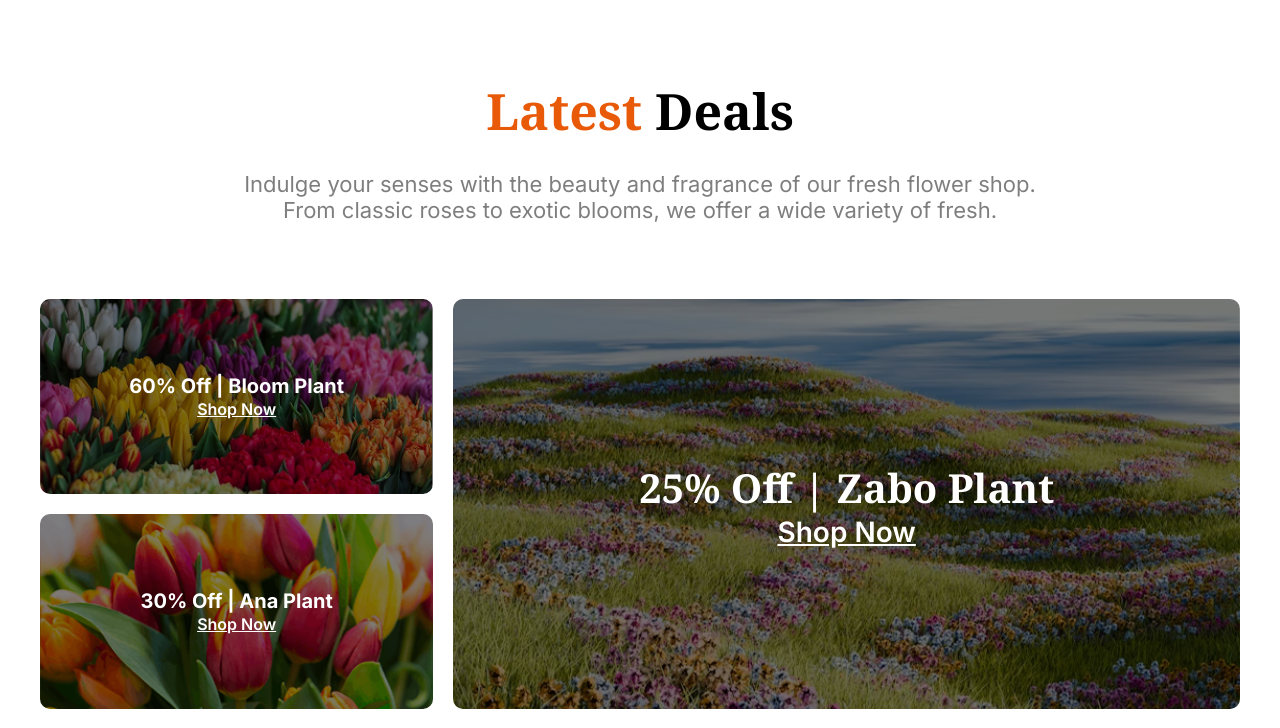
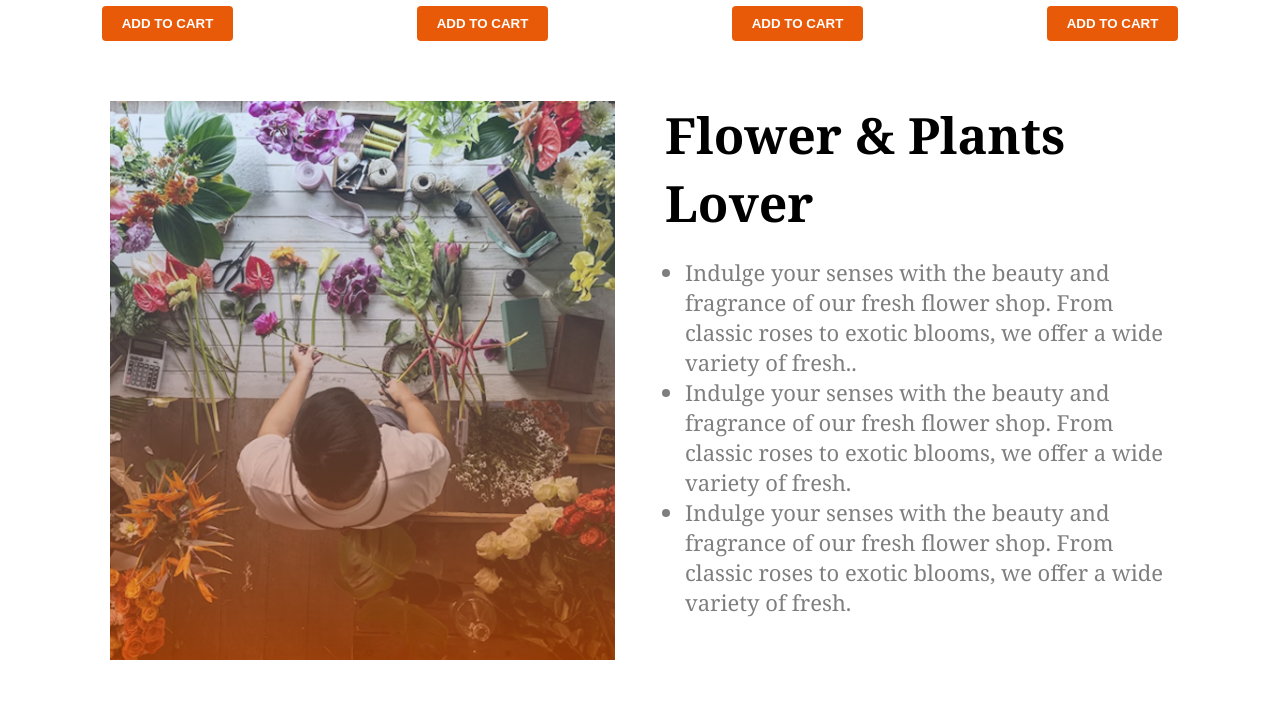
Before and after one commit to risingrahmanmizanur/2nd-assignment, a plain HTML site: page index.html in a window 1280 px wide. Shown: the part 1704-2432 px from the top of the page. Drawn offline with Linux system fonts and the light colour scheme.

Commit message:
all section done alhumdulillah

```diff
--- a/index.html
+++ b/index.html
@@ -19,7 +19,7 @@
 
 <body>
     <header class="header ">
-        <nav class="nav hidden">
+        <nav class="nav">
             <div class="img">
                 <img src="assets/logo.png" alt="website logo">
             </div>
@@ -34,7 +34,7 @@
     </header>
     <main>
         <!-- banner -->
-        <section class="banner hidden">
+        <section class="banner">
             <div class="banner-content">
                 <h1 class="banner-title"><span>ALWAYS</span> FRESH <br>FLOWERS</h1>
                 <p class="banner-description">
@@ -107,14 +107,39 @@
                 </div>
             </div>
         </section>
+        <!-- special my last part -->
+        <section class="plants-section2">
+            <div class="plants-container">
+
+                <!-- Image -->
+                <div class="plants-image ">
+                    <img src="assets/flower-store.png" alt="Flower Shop">
+                    <!-- <img src="assets/trusted-badge.png" alt="badge" class="trusted-badge"> -->
+                </div>
+
+                <div class="plants-content">
+                    <h2>Flower & Plants Lover</h2>
+                    <ul>
+                        <li>Indulge your senses with the beauty and fragrance of our fresh flower shop. From classic
+                            roses to exotic blooms, we offer a wide variety of fresh..</li>
+                        <li>Indulge your senses with the beauty and fragrance of our fresh flower shop. From classic
+                            roses to exotic blooms, we offer a wide variety of fresh.</li>
+                        <li>Indulge your senses with the beauty and fragrance of our fresh flower shop. From classic
+                            roses to exotic blooms, we offer a wide variety of fresh.</li>
+                    </ul>
+                </div>
+
+            </div>
+        </section>
+
         <!-- Section 5-->
-        <section class="deals hidden">
+        <section class="deals">
             <h2 class="deal-title"><span class="lates">Latest</span> Deals</h2>
             <p class="deal-para">Indulge your senses with the beauty and fragrance of our fresh flower shop. From
                 classic roses to exotic
                 blooms, we offer a wide variety of fresh.</p>
         </section>
-        <section class="grid-container hidden">
+        <section class="grid-container">
             <!-- left-column -->
             <div class="left-column">
                 <div class="card"
@@ -145,7 +170,7 @@
             </div>
         </section>
         <!-- join section -->
-        <section class="join-section hidden">
+        <section class="join-section">
             <div class="join-div">
                 <h2>Join the colorful Bunch</h2>
                 <form class="join-form">
--- a/style.css
+++ b/style.css
@@ -178,7 +178,66 @@ nav ul li {
 
 /* banner end */
 
+/* last of mine */
+/* ========== Plants Section ========== */
+.plants-section2 {
+  padding: 40px 20px;
+  /* background-color: #f5f7fa; */
+}
 
+.plants-container {
+  display: grid;
+  grid-template-columns: 1fr 1fr;
+  gap: 50px;
+  align-items: start;
+  max-width: 1140px;
+  /* justify-content: space-; */
+  margin: 0 auto;
+  /* border: 2px solid #2b85ff; */
+  padding: 20px;
+}
+
+.plants-image img {
+  width: 100%;
+  height: auto;
+  object-fit: cover;
+}
+
+.plants-content h2 {
+  font-size: 50px;
+  font-weight: bold;
+  margin-bottom: 20px;
+  color: #000000;
+}
+
+.plants-content ul {
+  list-style-type: disc;
+  padding-left: 20px;
+  color: #000000;
+  opacity: 0.5;
+  font-size: 22px;
+  /* line-height: 1.6; */
+}
+
+
+/* ===== Responsive: Mobile Layout ===== */
+@media (max-width: 768px) {
+  .plants-container {
+    grid-template-columns: 1fr;
+    text-align: left;
+  }
+
+  .plants-content h2 {
+    font-size: 24px;
+    text-align: left;
+  }
+
+  .plants-content ul {
+    padding-left: 20px;
+  }
+}
+
+/* ------------------------------------------------------ */
 
 /* deal challenge section */
 .deals {
@@ -220,7 +279,7 @@ nav ul li {
     }
 }
 
-/* Default mobile layout */
+/* Default mobile  */
 .grid-container {
     display: grid;
     grid-template-columns: 1fr;
@@ -397,7 +456,7 @@ nav ul li {
 
 /* end of join part */
 /* plants section*/
-.plants-section {
+.plants-section2 {
     padding: 40px 20px;
     max-width: 1140px;
     margin: auto;
```
